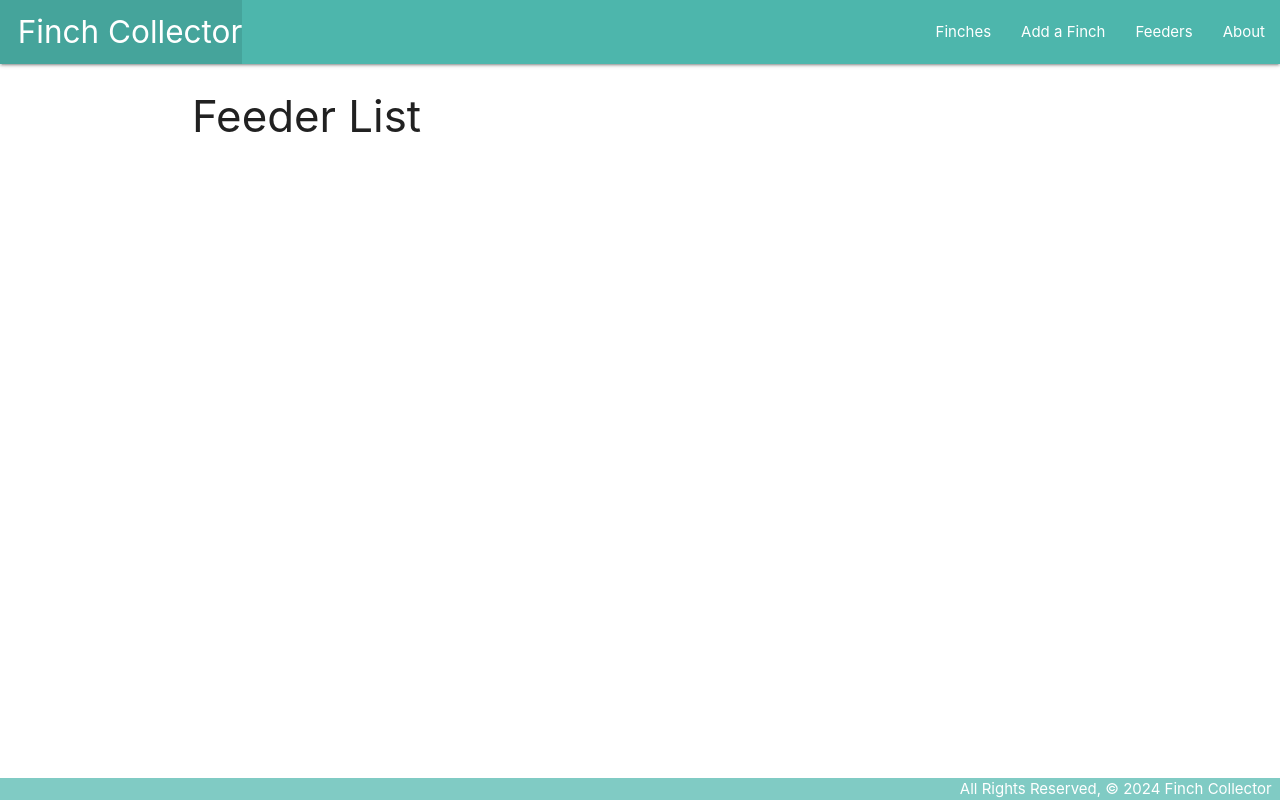
After one commit to BeccaK8/finch-collector, a Django app: page /feeders/ in a window 1280 px wide. The commit adds this page. Run offline with Django 5.2, Linux system fonts and the light colour scheme; data that the repository does not hold is empty.

Commit message:
show feeder list page

```diff
--- a/main_app/templates/base.html
+++ b/main_app/templates/base.html
@@ -19,8 +19,9 @@
                 <li><a href="{% url 'home' %}" class="left brand-logo">&nbsp;&nbsp;Finch Collector</a></li>
             </ul>
             <ul class="right">
-                <li><a href="{% url 'index' %}">All Finches</a></li>
+                <li><a href="{% url 'index' %}">Finches</a></li>
                 <li><a href="{% url 'finches_create' %}">Add a Finch</a></li>
+                <li><a href="{% url 'feeders_index' %}">Feeders</a></li>
                 <li><a href="{% url 'about' %}">About</a></li>
             </ul>
         </div>
--- /dev/null
+++ b/main_app/templates/feeders/index.html
@@ -0,0 +1,18 @@
+{% extends 'base.html' %}
+{% block content %}
+
+    <h3>Feeder List</h3>
+
+    {% for feeder in object_list %}
+        <div class="card grey lighten-3">
+            <a href="{% url 'feeders_detail' feeder.id %}" class="black-text">
+                <div class="card-content">
+                    <span class="card-title">{{ feeder.name }}</span>
+                    <p>Location: {{ feeder.location }}</p>
+                    <p>Food Type: {{ feeder.food_type }}</p>
+                </div>
+            </a>
+        </div>
+    {% endfor %}
+
+{% endblock%}
--- a/main_app/urls.py
+++ b/main_app/urls.py
@@ -5,9 +5,13 @@ urlpatterns = [
     path('', views.home, name='home'),
     path('about/', views.about, name='about'),
     path('finches/', views.finches_index, name='index'),
-    path('finches/<int:finch_id>', views.finches_detail, name='detail'),
-    path('finches/create', views.FinchCreate.as_view(), name='finches_create'),
-    path('finches/<int:pk>/update', views.FinchUpdate.as_view(), name='finches_update'),
-    path('finches/<int:pk>/delete', views.FinchDelete.as_view(), name='finches_delete'),
-    path('finches/<int:finch_id>/add_feeding', views.add_feeding, name='add_feeding'),
+    path('finches/create/', views.FinchCreate.as_view(), name='finches_create'),
+    path('finches/<int:pk>/update/', views.FinchUpdate.as_view(), name='finches_update'),
+    path('finches/<int:pk>/delete/', views.FinchDelete.as_view(), name='finches_delete'),
+    path('finches/<int:finch_id>/add_feeding/', views.add_feeding, name='add_feeding'),
+    path('finches/<int:finch_id>/', views.finches_detail, name='detail'),
+
+    # feeder routes
+    path('feeders/', views.FeederList.as_view(), name='feeders_index'),
+    path('feeders/<int:feeder_id>/', views.FeederDetail.as_view(), name='feeders_detail'),
 ]
--- a/main_app/views.py
+++ b/main_app/views.py
@@ -1,7 +1,11 @@
 from django.shortcuts import render, redirect
+
+# import Class-based Views (CBVs)
+from django.views.generic import ListView
+from django.views.generic.detail import DetailView
 from django.views.generic.edit import CreateView, UpdateView, DeleteView
 
-from .models import Finch
+from .models import Finch, Feeder
 from .forms import FeedingForm
 
 # Create your views here.
@@ -60,3 +64,20 @@ class FinchUpdate(UpdateView):
 class FinchDelete(DeleteView):
     model = Finch
     success_url = '/finches'
+
+
+### FEEDER views
+
+# Feeder List
+class FeederList(ListView):
+    model = Feeder
+    template_name = 'feeders/index.html'
+
+# Feeder Detail
+class FeederDetail(DetailView):
+    model = Feeder
+    template_name = 'feeders/detail.html'
+
+# Feeder Create
+# Feeder Update
+# Feeder Delete
```
Also changed, not shown: main_app/templates/feeders/detail.html (added, +22 -0 lines).
